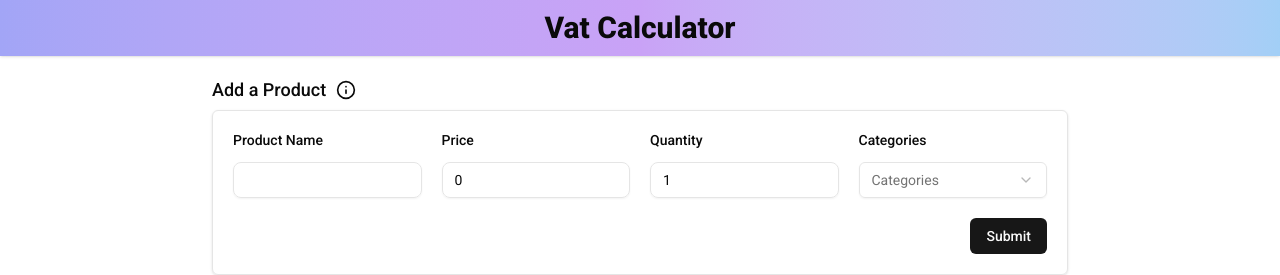
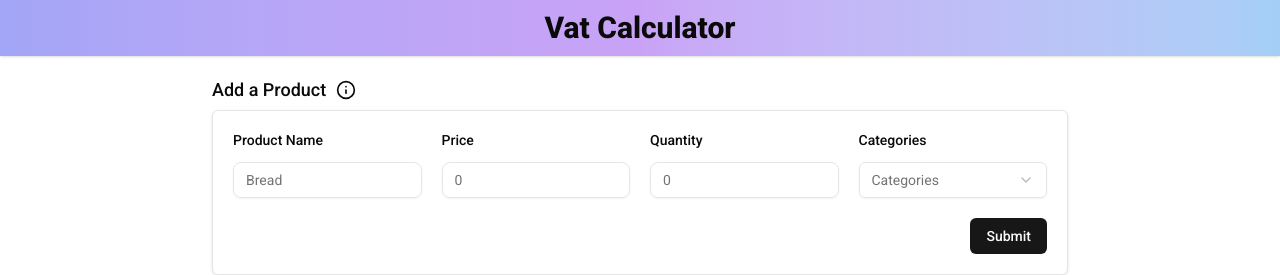
Before and after one commit to ricardoschalkwyk/vat-app, a React (Vite) app: page / in a window 1280 px wide. Shown: the top 275 px of the page. Built offline with nearby package versions, Linux system fonts and the light colour scheme.

Commit message:
chore: added placeholders

```diff
--- a/src/components/forms/add-item-form.tsx
+++ b/src/components/forms/add-item-form.tsx
@@ -31,9 +31,9 @@ export default function AddItemForm() {
       id: 0,
       name: "",
       category: "",
-      quantity: "1",
-      priceExclVat: "0",
-      priceInclVat: "0",
+      quantity: "",
+      priceExclVat: "",
+      priceInclVat: "",
     },
   });
 
@@ -78,16 +78,16 @@ export default function AddItemForm() {
         onSubmit={onSubmit}
       >
         <div className="flex w-full flex-col justify-between gap-5 md:flex-row">
-          <Input name="name" label="Product Name" />
+          <Input name="name" label="Product Name" placeholder="Bread" />
 
-          <Input name="priceExclVat" label="Price" />
+          <Input name="priceExclVat" label="Price" placeholder="0" />
 
-          <Input name="quantity" label="Quantity" />
+          <Input name="quantity" label="Quantity" placeholder="0" />
 
           <Select
             name="category"
             label="Categories"
-            value="defaultValue"
+            defaultValue="Generic"
             options={categories}
           />
         </div>
```
